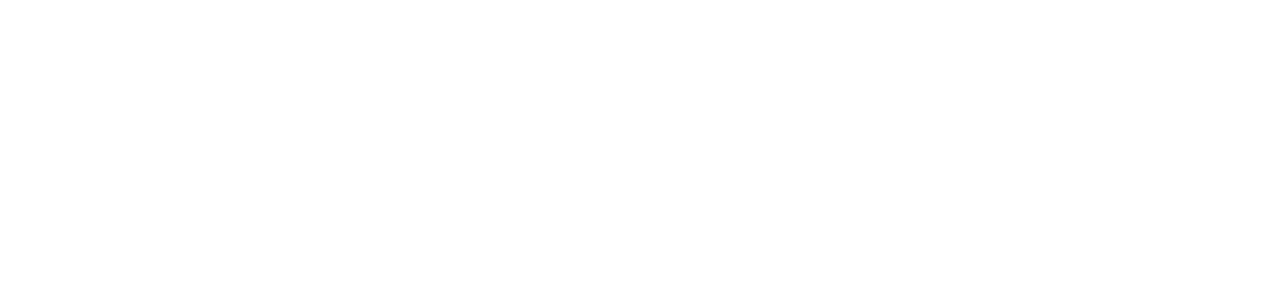
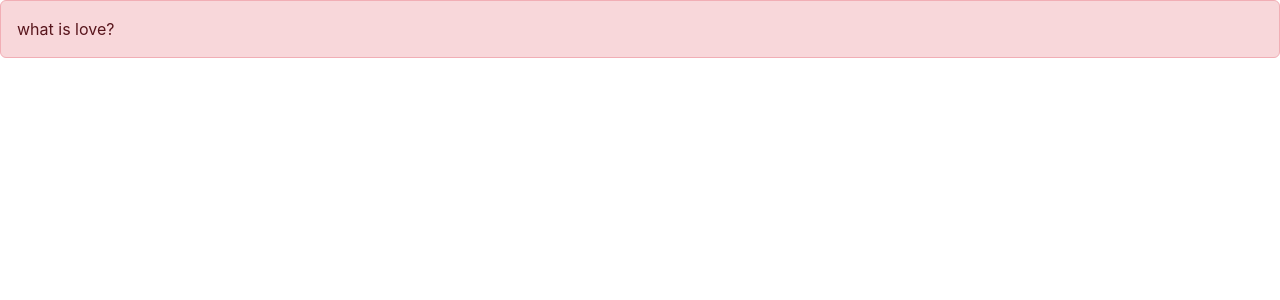
Before and after one commit to IhorTroia/react-hw, a React (Create React App) app: page / in a window 1280 px wide. Shown: the top 300 px of the page. Built offline with nearby package versions, Linux system fonts and the light colour scheme.

Commit message:
hw 76 completed

```diff
--- a/src/App.js
+++ b/src/App.js
@@ -1,9 +1,10 @@
 import './App.css';
+import AlertComp from "./components/AlertComp";
 
 function App() {
   return (
     <div className="App">
-
+        <AlertComp  variantAlert='danger' text='what is love?'/>
     </div>
   );
 }
--- /dev/null
+++ b/src/components/AlertComp.jsx
@@ -0,0 +1,12 @@
+import Alert from 'react-bootstrap/Alert';
+
+function AlertComp(props) {
+    const {variantAlert, text} = props;
+    return (
+        <Alert variant={variantAlert}>
+            {text}
+        </Alert>
+    );
+}
+
+export default AlertComp;
```
Also changed, not shown: 1 other file (tests, documents, lock files or other folders).
